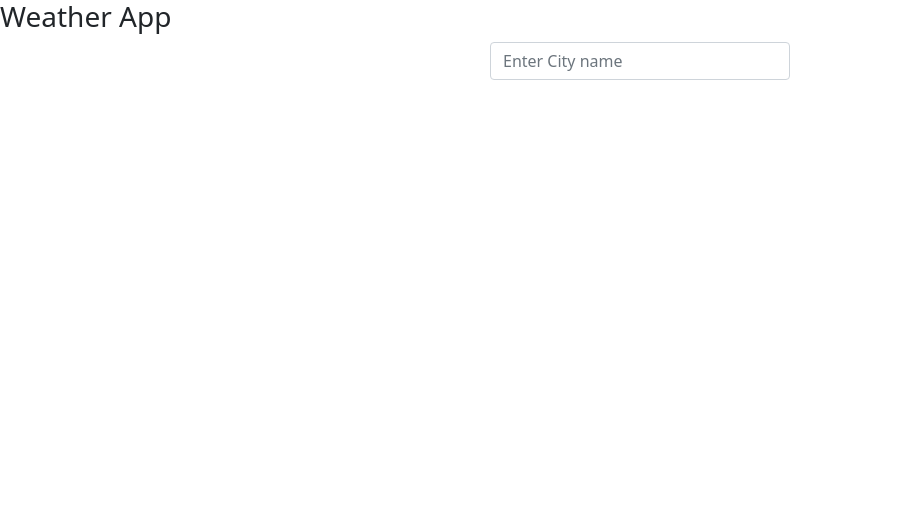
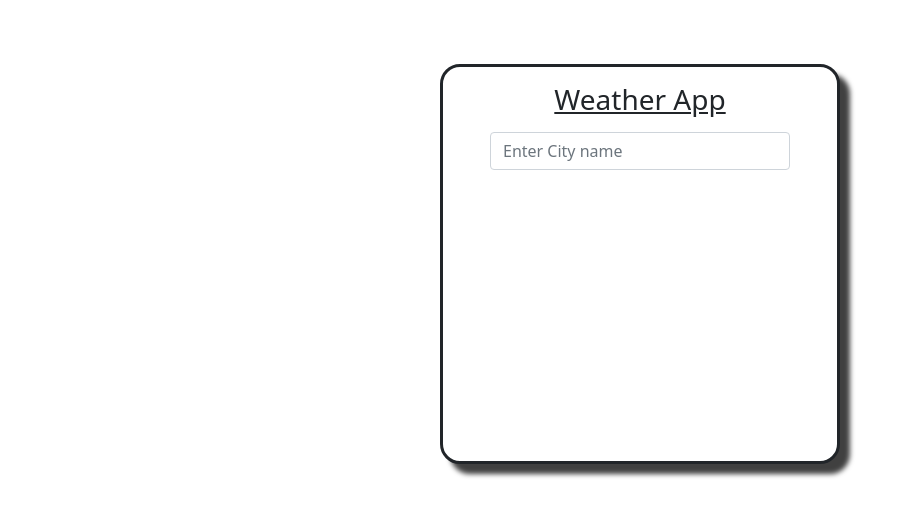
Before and after one commit to JasonMwenyo/weatherapp, a plain HTML site: page index.html in a window 1280 px wide. Shown: the whole page, without its empty margins (0-916 px from the left). Drawn offline with Linux system fonts and the light colour scheme.

Commit message:
Now need to add more styling and validation css

```diff
--- a/index.html
+++ b/index.html
@@ -10,8 +10,8 @@
     <title>Weather App</title>
 </head>
 <body>
-    <div>
-        <h3>Weather App</h3>
+    <div id="box">
+        <h3 id="title">Weather App</h3>
 
         <div>
         <input type="text" class="form-control cityInput" id="cityName" placeholder="Enter City name">
@@ -20,7 +20,6 @@
         <p id="temperature"></p>
         <p id="condition"></p>
         <img src="" alt="" id="weatherIcon">
-
 
         </div>
     </div>
@@ -34,7 +33,7 @@
     return temperature,
       weather condition,
       weather condition icon
-      image of day or night         xxxxx
+      image of day or night
       after closing browser window store city name in localStorage xxxx
 -->
 
--- a/style.css
+++ b/style.css
@@ -2,3 +2,25 @@
     margin: auto;
     width: 300px;
 }
+
+#box {
+    width: 400px;
+    height: 400px;
+    margin: auto;
+    margin-top: 5%;
+    border-style: solid;
+    border-radius: 5%;
+    background-color: white;
+    text-align: center;
+
+    box-shadow: 10px 10px 5px 0px rgba(0,0,0,0.75);
+-webkit-box-shadow: 10px 10px 5px 0px rgba(0,0,0,0.75);
+-moz-box-shadow: 10px 10px 5px 0px rgba(0,0,0,0.75);
+}
+
+#title {
+    /* text-align: center; */
+    text-decoration: underline;
+    margin-top: 4%;
+    margin-bottom: 4%;
+}
```
